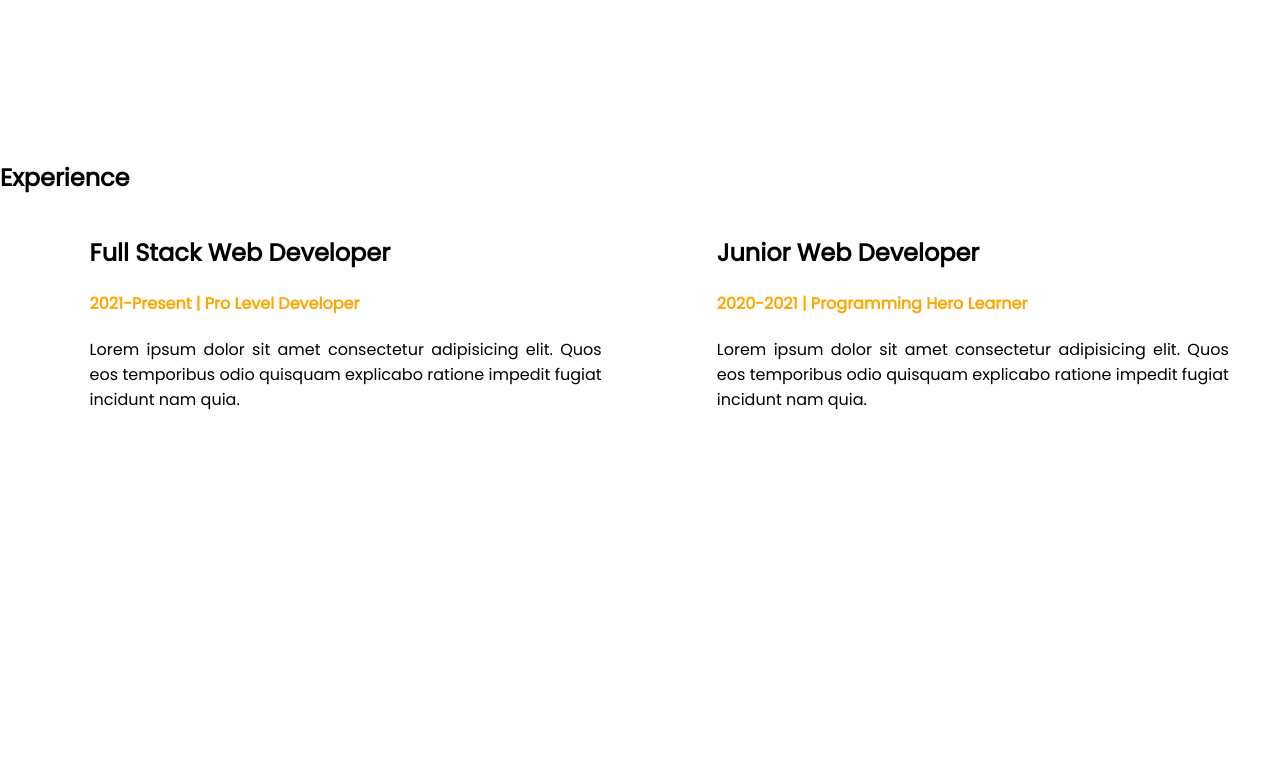
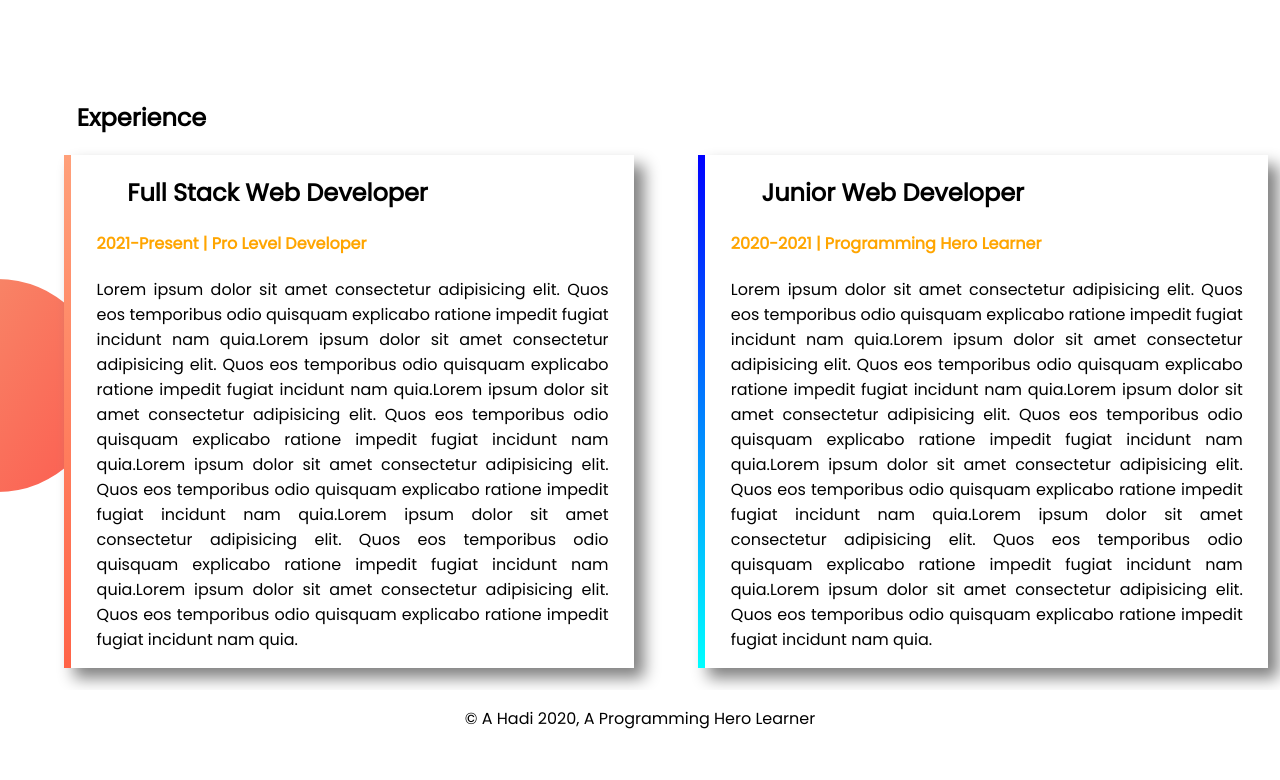
Before and after one commit to abdulhadicse/web-porfolio, a plain HTML site: page index.html in a window 1280 px wide. Shown: the part 1140-1920 px from the top of the page. After the commit the page ends 1887 px from the top, so only its background shows below. Drawn offline with Linux system fonts and the light colour scheme.

Commit message:
first code

```diff
--- a/index.html
+++ b/index.html
@@ -48,19 +48,23 @@
     <section class="experience">
         <h2>Experience</h2>
 
-        <div class="half_width">
+        <div class="half_width" id="full_stack">
             <h2>Full Stack Web Developer</h2>
             <h4 class="name_highlights">2021-Present | Pro Level Developer</h4>
-            <p>Lorem ipsum dolor sit amet consectetur adipisicing elit. Quos eos temporibus odio quisquam explicabo ratione impedit fugiat incidunt nam quia.</p>
+            <p>Lorem ipsum dolor sit amet consectetur adipisicing elit. Quos eos temporibus odio quisquam explicabo ratione impedit fugiat incidunt nam quia.Lorem ipsum dolor sit amet consectetur adipisicing elit. Quos eos temporibus odio quisquam explicabo ratione impedit fugiat incidunt nam quia.Lorem ipsum dolor sit amet consectetur adipisicing elit. Quos eos temporibus odio quisquam explicabo ratione impedit fugiat incidunt nam quia.Lorem ipsum dolor sit amet consectetur adipisicing elit. Quos eos temporibus odio quisquam explicabo ratione impedit fugiat incidunt nam quia.Lorem ipsum dolor sit amet consectetur adipisicing elit. Quos eos temporibus odio quisquam explicabo ratione impedit fugiat incidunt nam quia.Lorem ipsum dolor sit amet consectetur adipisicing elit. Quos eos temporibus odio quisquam explicabo ratione impedit fugiat incidunt nam quia.</p>
 
         </div>
 
-        <div class="half_width">
+        <div class="half_width" id="junior_stack">
             <h2>Junior Web Developer</h2>
             <h4 class="name_highlights">2020-2021 | Programming Hero Learner</h4>
-            <p>Lorem ipsum dolor sit amet consectetur adipisicing elit. Quos eos temporibus odio quisquam explicabo ratione impedit fugiat incidunt nam quia.</p>
+            <p>Lorem ipsum dolor sit amet consectetur adipisicing elit. Quos eos temporibus odio quisquam explicabo ratione impedit fugiat incidunt nam quia.Lorem ipsum dolor sit amet consectetur adipisicing elit. Quos eos temporibus odio quisquam explicabo ratione impedit fugiat incidunt nam quia.Lorem ipsum dolor sit amet consectetur adipisicing elit. Quos eos temporibus odio quisquam explicabo ratione impedit fugiat incidunt nam quia.Lorem ipsum dolor sit amet consectetur adipisicing elit. Quos eos temporibus odio quisquam explicabo ratione impedit fugiat incidunt nam quia.Lorem ipsum dolor sit amet consectetur adipisicing elit. Quos eos temporibus odio quisquam explicabo ratione impedit fugiat incidunt nam quia.Lorem ipsum dolor sit amet consectetur adipisicing elit. Quos eos temporibus odio quisquam explicabo ratione impedit fugiat incidunt nam quia.</p>
         </div>
 
     </section>
+
+    <footer>
+        <p>© A Hadi 2020, A Programming Hero Learner</p>
+    </footer>
 </body>
 </html>
--- a/style.css
+++ b/style.css
@@ -36,7 +36,7 @@ h1{
 
 section{
     height: 600px;
-    padding-bottom: 40px;
+    padding-bottom: 10px;
     overflow: hidden;
 }
 
@@ -63,3 +63,34 @@ section{
 .dream_banner .half_width img{
     width: 100%;
 }
+
+.experience .half_width{
+    box-shadow: 10px 10px 15px gray;
+    background-color: white;
+}
+
+.experience{
+    background-image: url("assets/img/exp-bg.png");
+    background-repeat: no-repeat;
+    background-position: left;
+}
+
+#full_stack{
+    border-left: 7px solid;
+    border-image: linear-gradient(180deg, lightSalmon,tomato);
+    border-image-slice: 1;
+}
+
+#junior_stack{
+    border-left: 7px solid;
+    border-image: linear-gradient(180deg, blue,cyan);
+    border-image-slice: 1;
+}
+
+.experience h2{
+    margin-left: 6%;
+}
+
+footer p{
+    text-align: center;
+}
```
